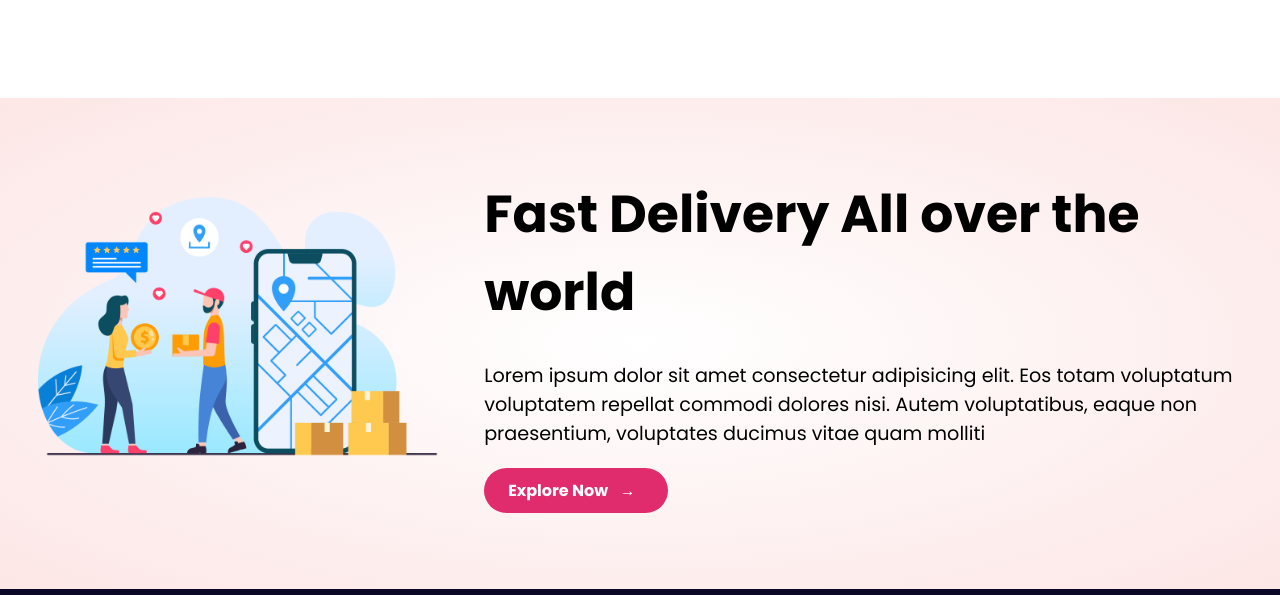
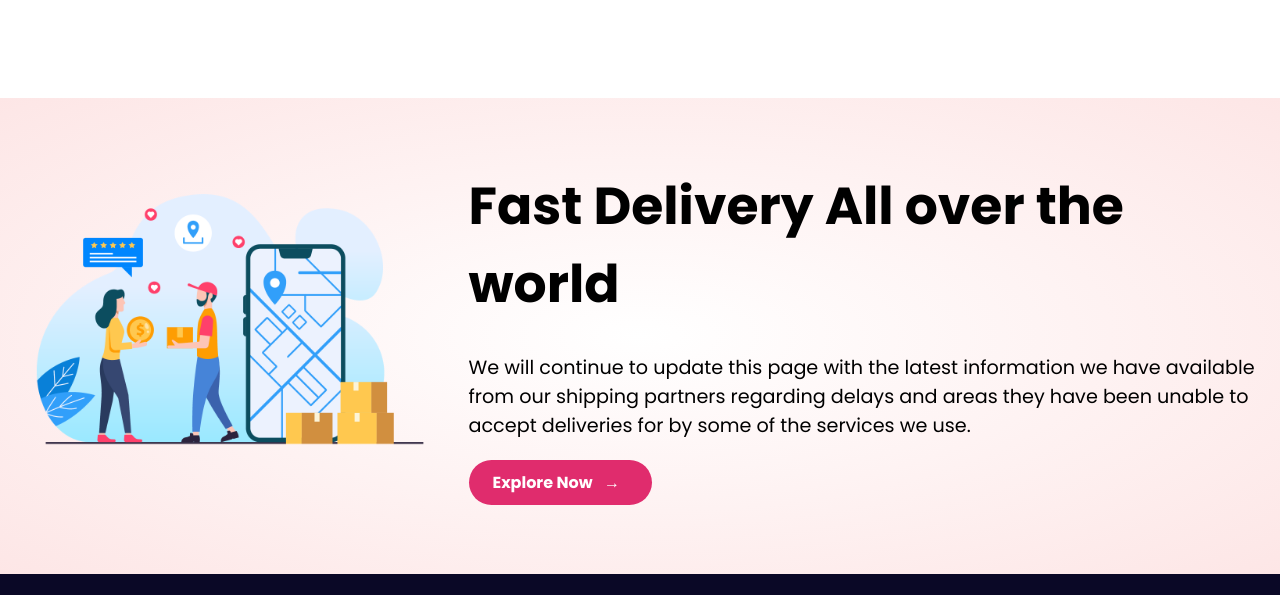
Before and after one commit to mhrayhan/Assignment-02, a plain HTML site: page index.html in a window 1280 px wide. Shown: the part 2614-3209 px from the top of the page. Drawn offline with Linux system fonts and the light colour scheme.

Commit message:
text change

```diff
--- a/index.html
+++ b/index.html
@@ -229,7 +229,7 @@
             </div>
             <div class="delivery-details">
                 <h2>Fast Delivery All over the world</h2>
-                <p>Lorem ipsum dolor sit amet consectetur adipisicing elit. Eos totam voluptatum voluptatem repellat commodi dolores nisi. Autem voluptatibus, eaque non praesentium, voluptates ducimus vitae quam molliti</p>
+                <p>We will continue to update this page with the latest information we have available from our shipping partners regarding delays and areas they have been unable to accept deliveries for by some of the services we use.</p>
                 <a class="btn" href="">Explore Now <span> &#8594;</span></a>
             </div>
         </div>
```
